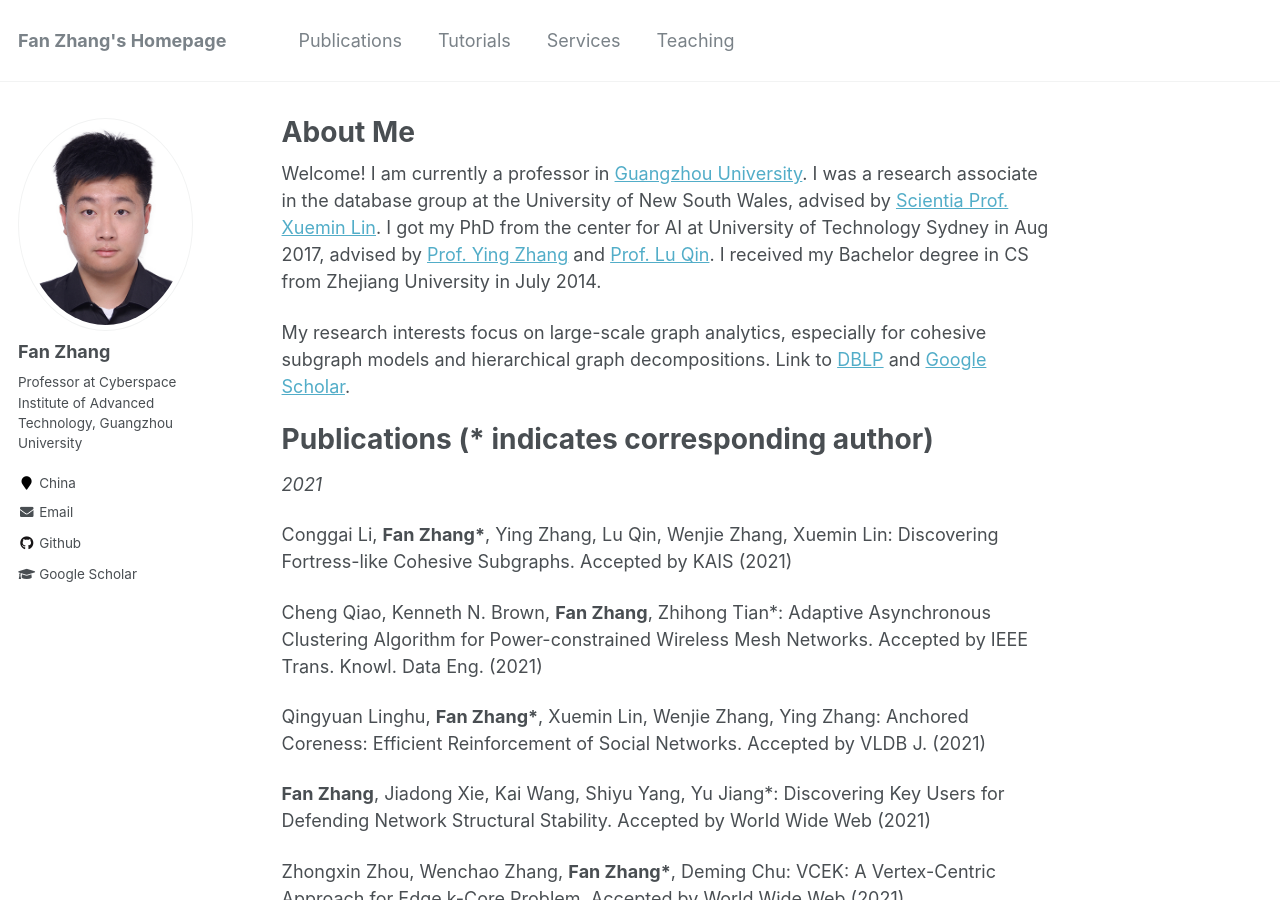
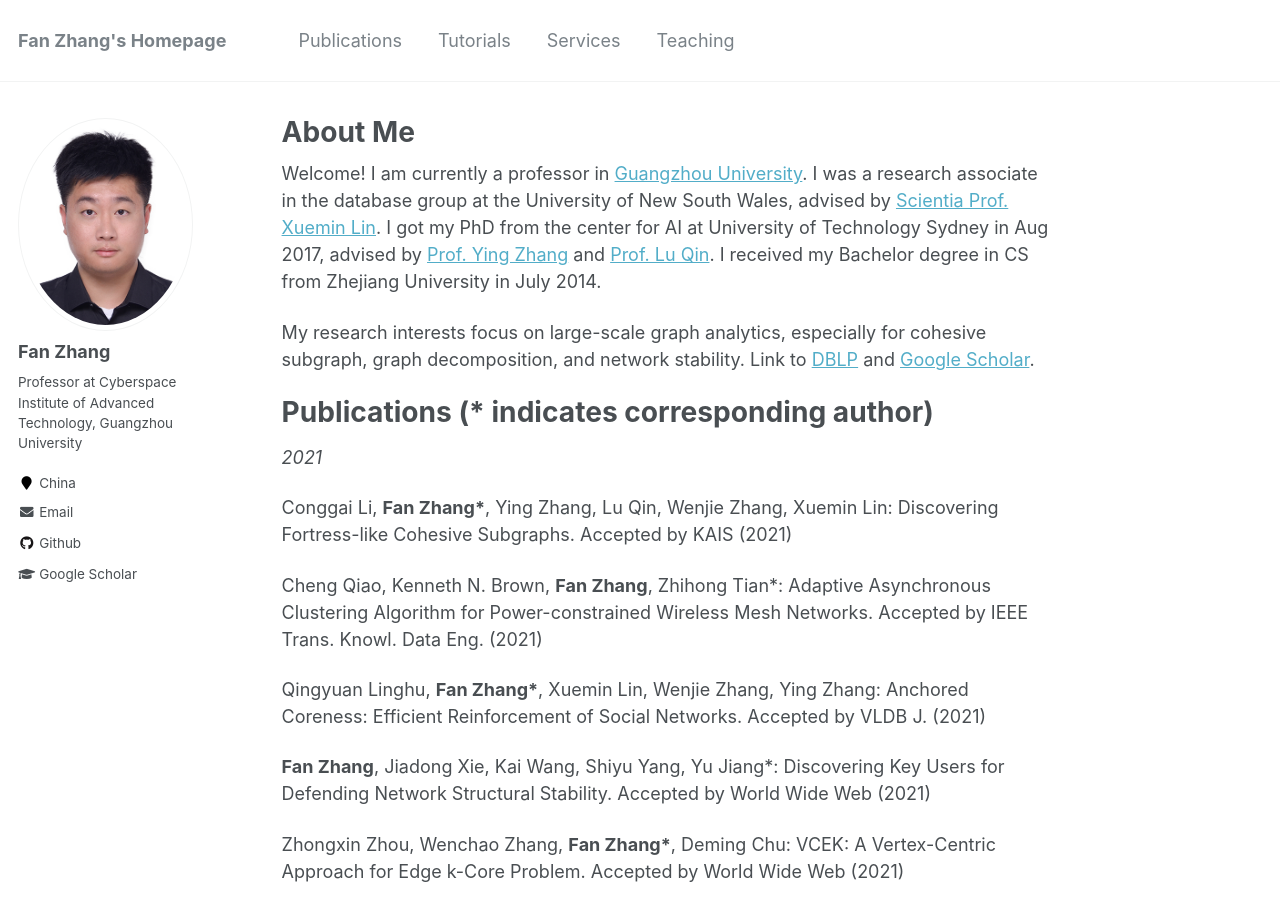
Before and after one commit to fanzhangcs/fanzhangcs.github.io, a Jekyll site: the page built from _pages/about.md, in a window 1280 px wide and 900 px high. Built offline with Jekyll 4.4.1, drawn with Linux system fonts in a browser that asks for light colours.

Commit message:
Update about.md

```diff
--- a/_pages/about.md
+++ b/_pages/about.md
@@ -10,7 +10,7 @@ redirect_from:
 
 Welcome! I am currently a professor in [Guangzhou University](http://wyy.gzhu.edu.cn/). I was a research associate in the database group at the University of New South Wales, advised by [Scientia Prof. Xuemin Lin](http://www.cse.unsw.edu.au/~lxue/). I got my PhD from the center for AI at University of Technology Sydney in Aug 2017, advised by [Prof. Ying Zhang](https://profiles.uts.edu.au/Ying.Zhang) and [Prof. Lu Qin](https://profiles.uts.edu.au/Lu.Qin). I received my Bachelor degree in CS from Zhejiang University in July 2014.
 
-My research interests focus on large-scale graph analytics, especially for cohesive subgraph models and hierarchical graph decompositions.
+My research interests focus on large-scale graph analytics, especially for cohesive subgraph, graph decomposition, and network stability.
 Link to [DBLP](https://dblp.uni-trier.de/pid/21/3626-36.html) and [Google Scholar](https://scholar.google.com.au/citations?user=0OXLcmYAAAAJ&hl=zh-CN).
 
 Publications (* indicates corresponding author)
```
